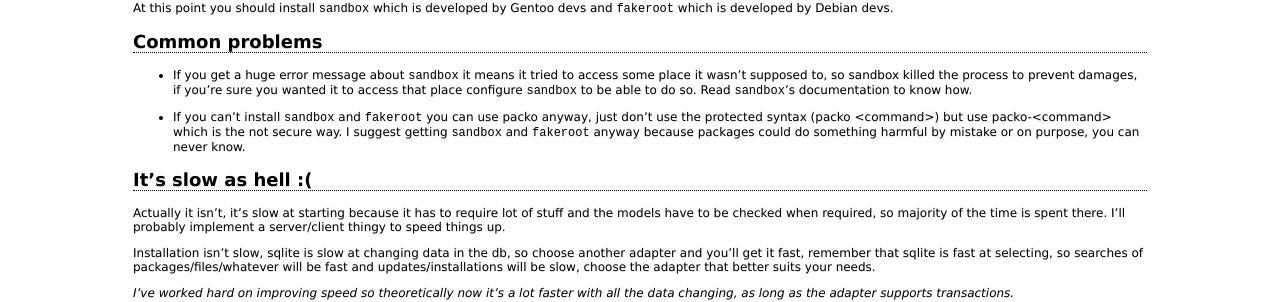
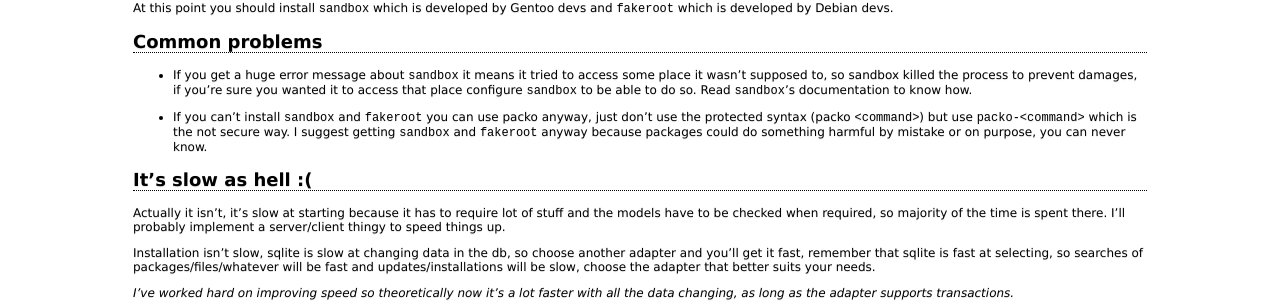
Before and after one commit to distro/distro.github.com, a Jekyll site: the page built from docs/packo/index.md, in a window 1280 px wide. Shown: the part 1157-1459 px from the top of the page. Built offline with Jekyll 4.4.1, drawn with Linux system fonts in a browser that asks for light colours; comment, search, counter and statistics services are not loaded; some of the changed lines change nothing that is shown.

Commit message:
docs: better using code for that

```diff
--- a/docs/packo/index.md
+++ b/docs/packo/index.md
@@ -80,8 +80,8 @@
     to, so sandbox killed the process to prevent damages, if you're sure you wanted it to access that place configure
     `sandbox` to be able to do so. Read `sandbox`'s documentation to know how.
 
-*   If you can't install `sandbox` and `fakeroot` you can use packo anyway, just don't use the protected syntax (packo &lt;command&gt;) but use
-    packo-&lt;command&gt; which is the not secure way. I suggest getting `sandbox` and `fakeroot` anyway because packages could do something harmful by mistake or on purpose, you can never know.
+*   If you can't install `sandbox` and `fakeroot` you can use packo anyway, just don't use the protected syntax (packo `<command>`) but use
+    `packo-<command>` which is the not secure way. I suggest getting `sandbox` and `fakeroot` anyway because packages could do something harmful by mistake or on purpose, you can never know.
 
 It's slow as hell :(
 --------------------
```
